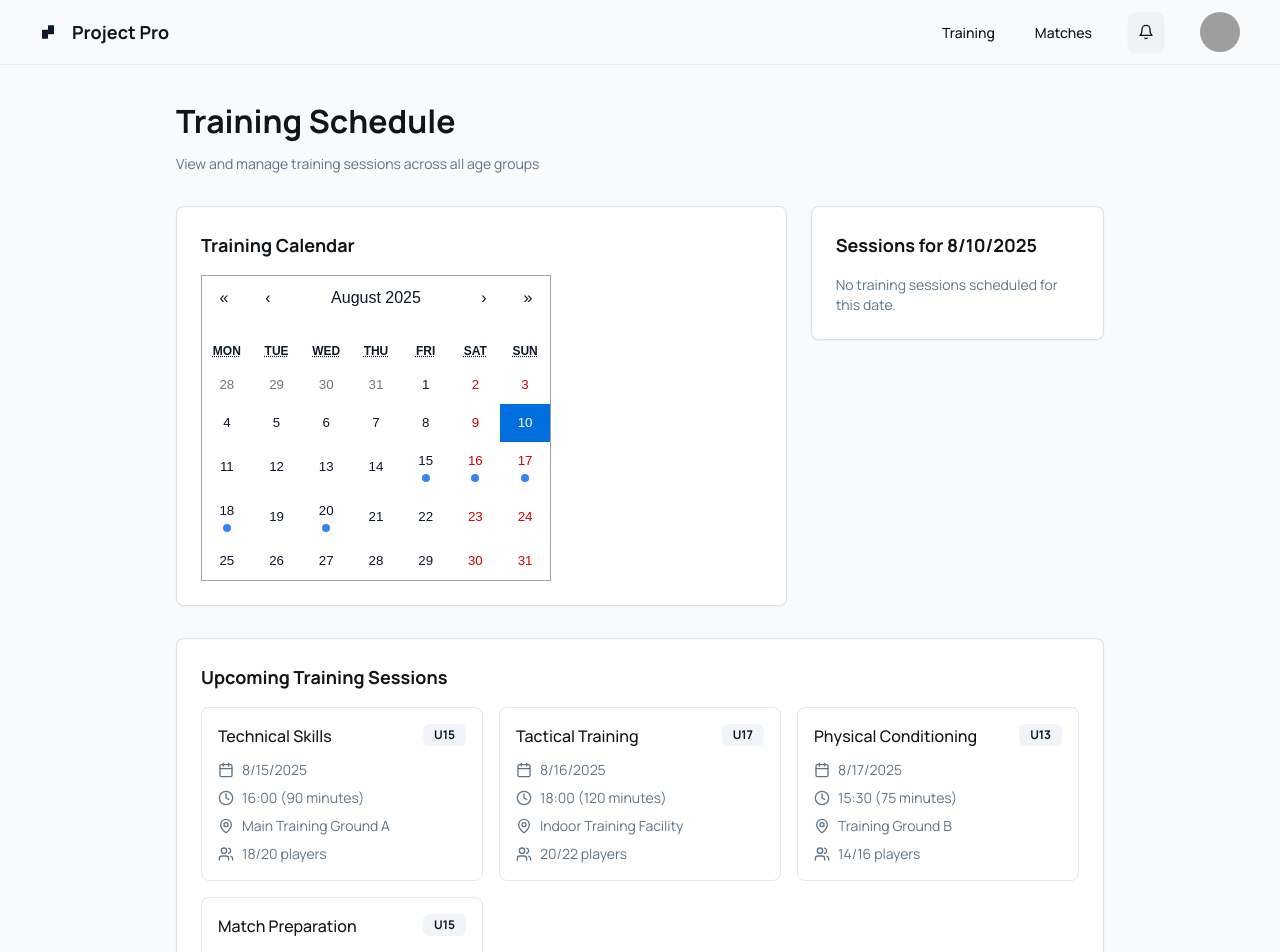
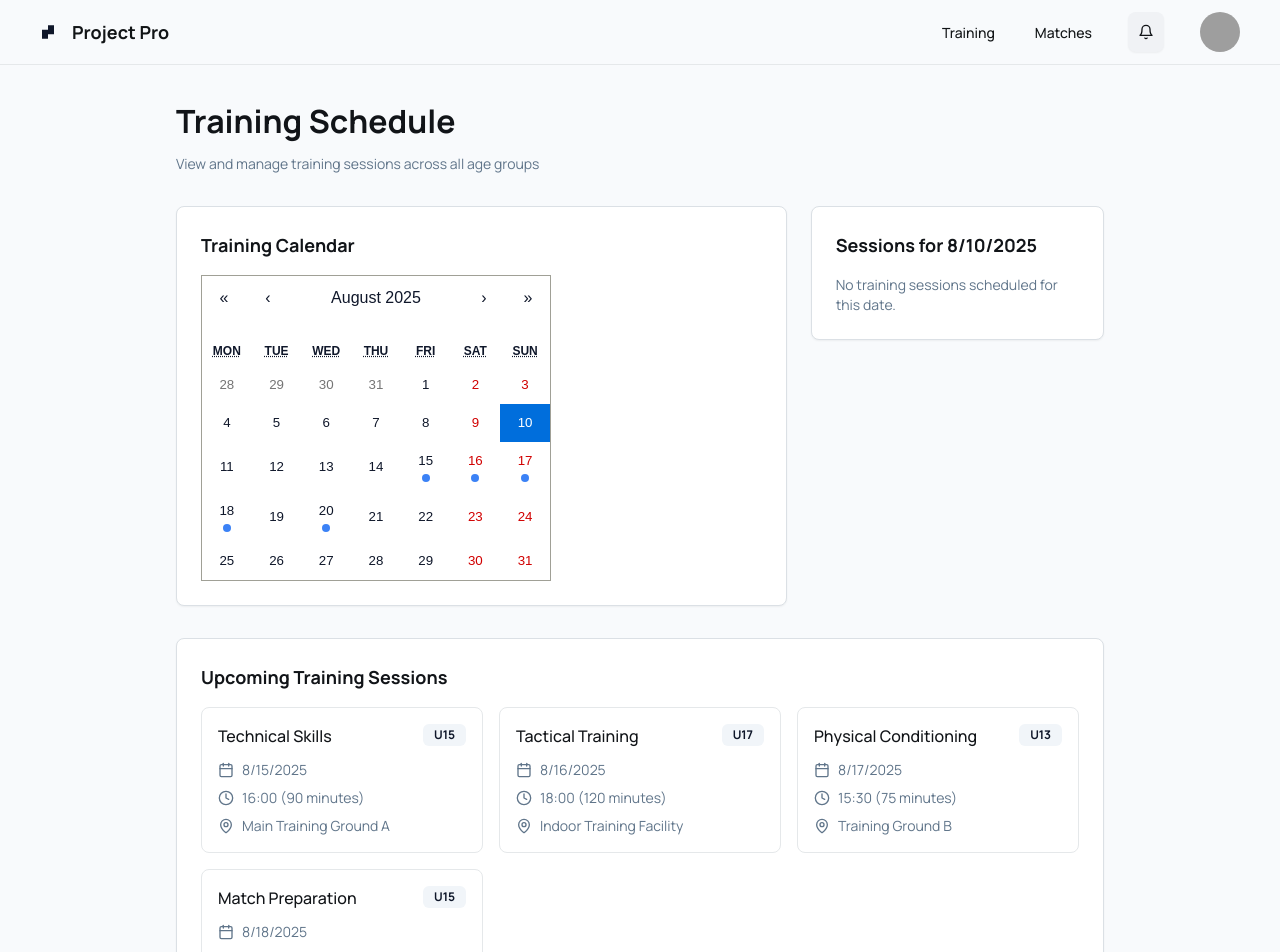
Before and after one commit to denzildoyle/Project-Pro, a React (Vite) app: page /training in a window 1280 px wide. Shown: the top 952 px of the page. Built offline with nearby package versions, Linux system fonts and the light colour scheme; grey boxes are pictures that could not be loaded.

Commit message:
Remove participant

```diff
--- a/src/screens/Training/Training.tsx
+++ b/src/screens/Training/Training.tsx
@@ -28,8 +28,6 @@ interface TrainingSession {
 	coach: string;
 	type: string;
 	duration: string;
-	maxParticipants: number;
-	currentParticipants: number;
 	description: string;
 	equipment: string[];
 	objectives: string[];
@@ -47,8 +45,6 @@ const trainingData: TrainingSession[] = [
 		coach: "Coach Martinez",
 		type: "Technical Skills",
 		duration: "90 minutes",
-		maxParticipants: 20,
-		currentParticipants: 18,
 		description:
 			"Focus on ball control, passing accuracy, and first touch techniques. Players will work on individual skills before progressing to small-sided games.",
 		equipment: ["Cones", "Training balls", "Agility ladders", "Goals"],
@@ -68,8 +64,6 @@ const trainingData: TrainingSession[] = [
 		coach: "Coach Thompson",
 		type: "Tactical Training",
 		duration: "120 minutes",
-		maxParticipants: 22,
-		currentParticipants: 20,
 		description:
 			"Advanced tactical session focusing on formation play, pressing triggers, and transition phases. Video analysis will be included.",
 		equipment: [
@@ -94,8 +88,6 @@ const trainingData: TrainingSession[] = [
 		coach: "Coach Williams",
 		type: "Physical Conditioning",
 		duration: "75 minutes",
-		maxParticipants: 16,
-		currentParticipants: 14,
 		description:
 			"Age-appropriate fitness session combining fun activities with conditioning exercises. Focus on agility, coordination, and basic strength.",
 		equipment: [
@@ -120,8 +112,6 @@ const trainingData: TrainingSession[] = [
 		coach: "Coach Davis",
 		type: "Match Preparation",
 		duration: "105 minutes",
-		maxParticipants: 18,
-		currentParticipants: 17,
 		description:
 			"Pre-match training session with set-piece practice, tactical review, and light scrimmage. Focus on match readiness and team cohesion.",
 		equipment: [
@@ -146,8 +136,6 @@ const trainingData: TrainingSession[] = [
 		coach: "Coach Rodriguez",
 		type: "Recovery Session",
 		duration: "60 minutes",
-		maxParticipants: 25,
-		currentParticipants: 22,
 		description:
 			"Light recovery session focusing on stretching, mobility work, and low-intensity ball work. Perfect for post-match recovery.",
 		equipment: ["Yoga mats", "Foam rollers", "Light training balls"],
@@ -391,17 +379,6 @@ export const Training = (): JSX.Element => {
 														<MapPin className="w-4 h-4" />
 														{session.location}
 													</div>
-													<div className="flex items-center gap-2">
-														<Users className="w-4 h-4" />
-														{
-															session.currentParticipants
-														}
-														/
-														{
-															session.maxParticipants
-														}{" "}
-														players
-													</div>
 												</div>
 											</div>
 										))}
@@ -469,20 +446,6 @@ export const Training = (): JSX.Element => {
 											</span>
 											<span className="text-[#60758a] ml-2 font-['Manrope',Helvetica]">
 												{selectedTraining.coach}
-											</span>
-										</div>
-										<div className="text-sm">
-											<span className="font-medium font-['Manrope',Helvetica]">
-												Participants:
-											</span>
-											<span className="text-[#60758a] ml-2 font-['Manrope',Helvetica]">
-												{
-													selectedTraining.currentParticipants
-												}
-												/
-												{
-													selectedTraining.maxParticipants
-												}
 											</span>
 										</div>
 										<div className="text-sm">
```
